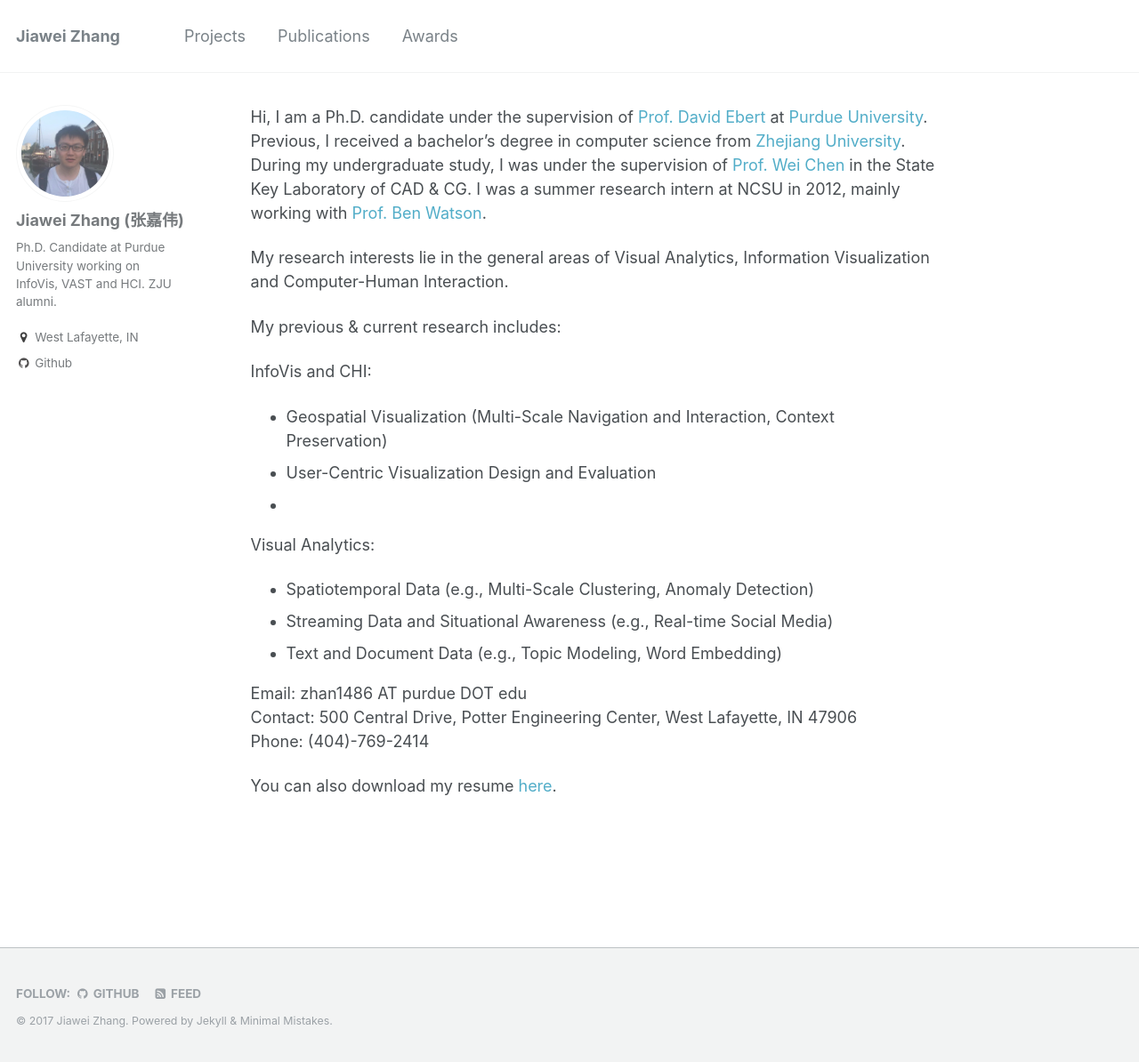
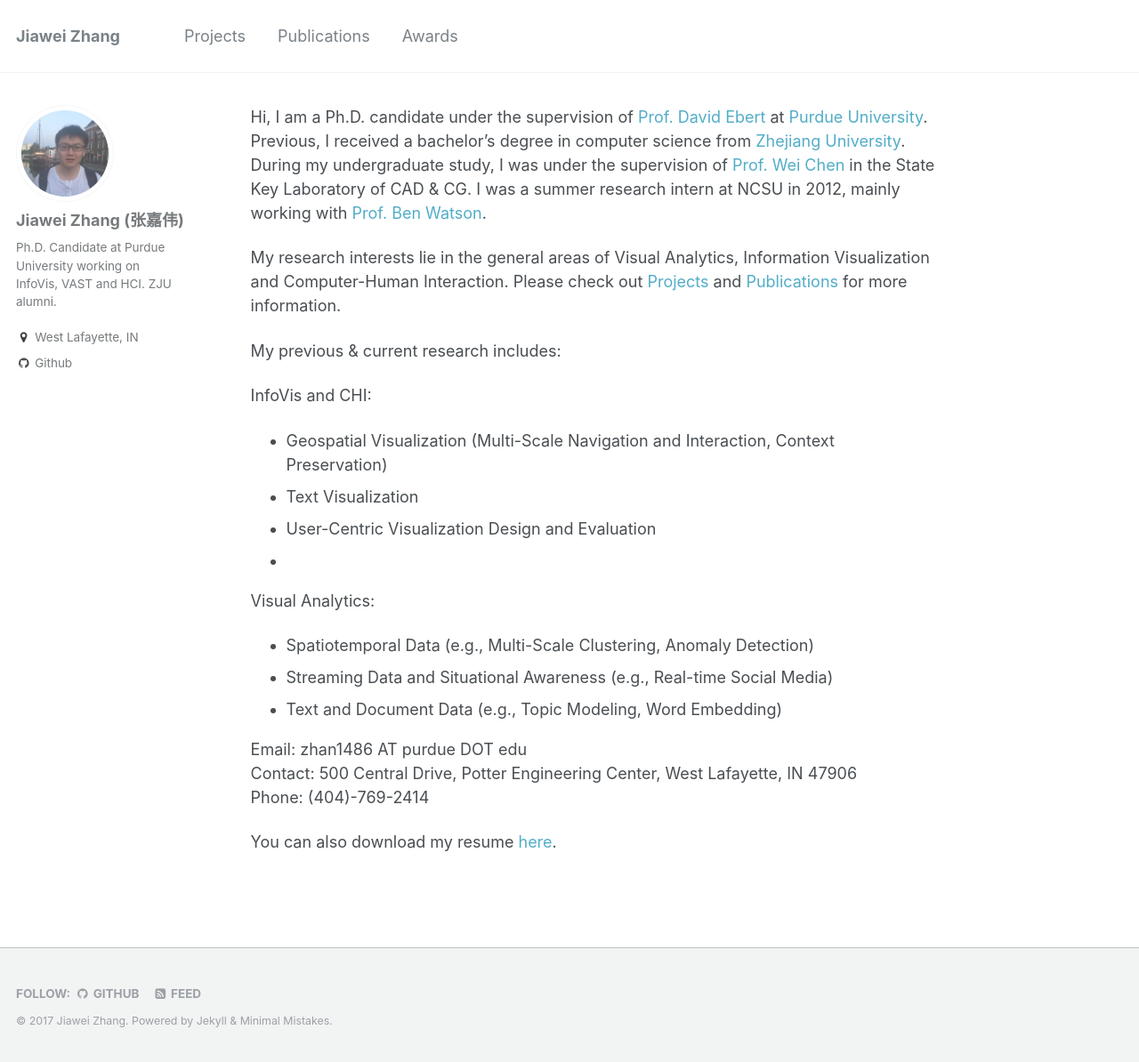
Before and after one commit to rivulet-zhang/rivulet-zhang.github.io, a Jekyll site: the page built from index.md, in a window 1280 px wide and 1194 px high. Shown: the whole window at 89% size. Built offline with Jekyll 4.4.1, drawn with Linux system fonts in a browser that asks for light colours.

Commit message:
initial commit

```diff
--- a/index.md
+++ b/index.md
@@ -6,13 +6,15 @@
 Hi, I am a Ph.D. candidate under the supervision of [Prof. David Ebert](https://engineering.purdue.edu/~ebertd) at [Purdue University](http://www.purdue.edu/).
 Previous, I received a bachelor's degree in computer science from [Zhejiang University](http://www.zju.edu.cn/). During my undergraduate study, I was under the supervision of [Prof. Wei Chen](http://www.cad.zju.edu.cn/home/chenwei/) in the State Key Laboratory of CAD &amp; CG. I was a summer research intern at NCSU in 2012, mainly working with [Prof. Ben Watson](https://www.csc.ncsu.edu/people/bwatson).
 
-My research interests lie in the general areas of Visual Analytics, Information Visualization and Computer-Human Interaction.<br>
+My research interests lie in the general areas of Visual Analytics, Information Visualization and Computer-Human Interaction.
+Please check out [Projects](/projects.html) and [Publications](/publications.html) for more information. <br>
 
 My previous &amp; current research includes:
 
 InfoVis and CHI:
 <ul>
 <li>Geospatial Visualization (Multi-Scale Navigation and Interaction, Context Preservation)</li>
+<li>Text Visualization</li>
 <li>User-Centric Visualization Design and Evaluation</li>
 <li></li>
 </ul>
```
